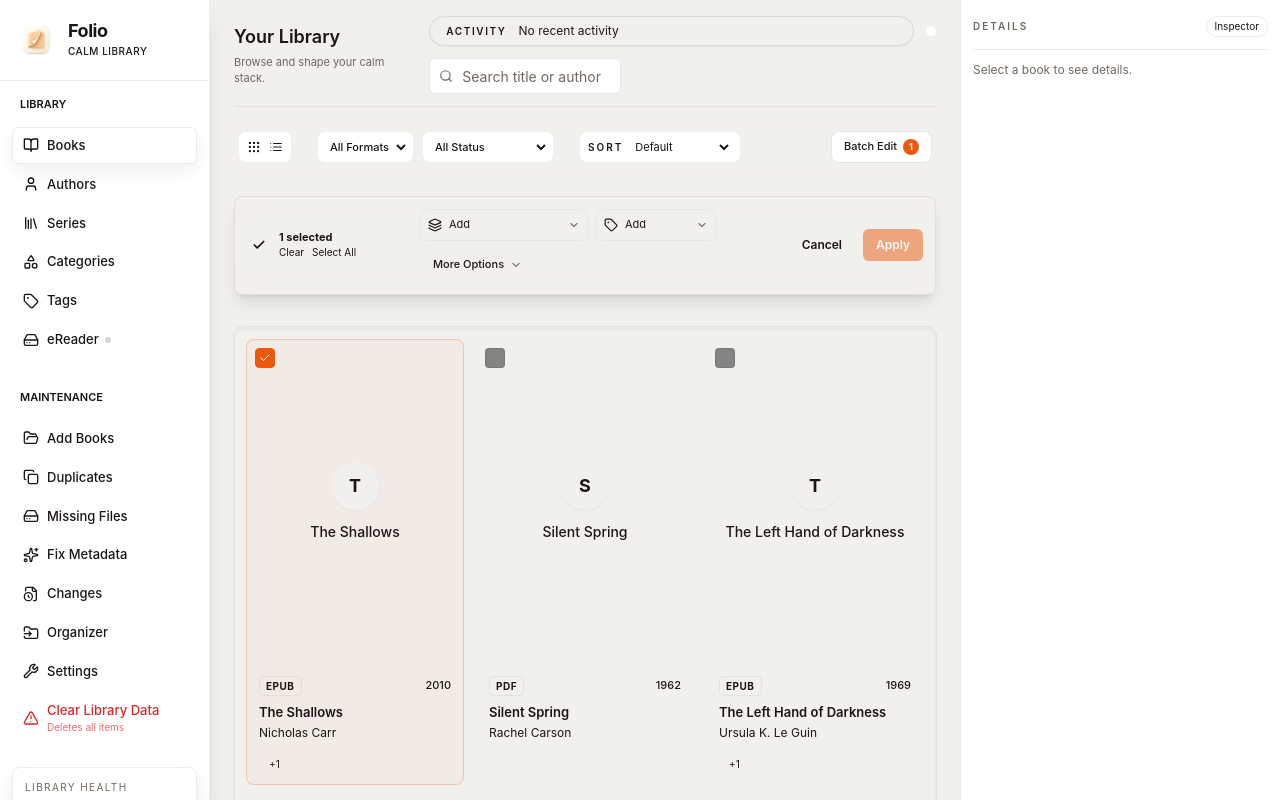
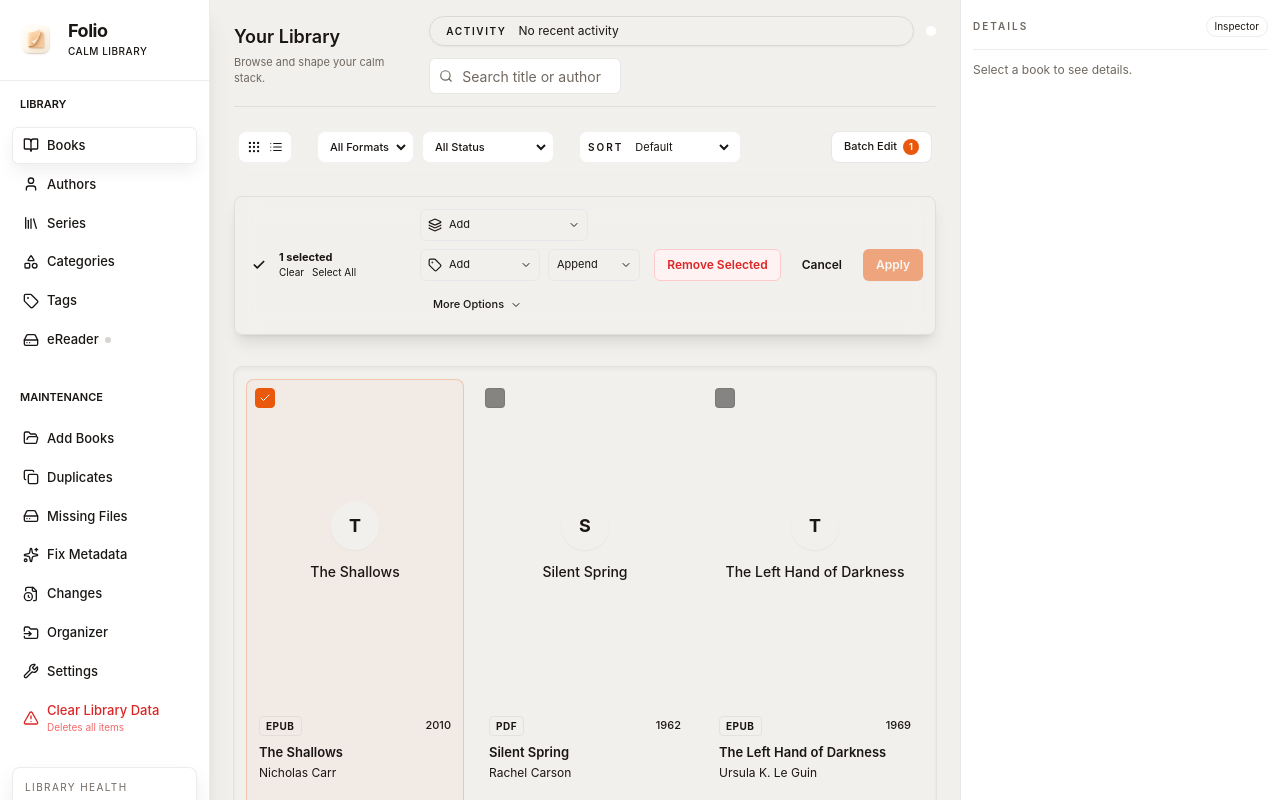
Before and after one commit to bkeetman/folio, a React (Vite) app in the folder apps/desktop/: page / in a window 1280 px wide. Both pictures are taken after a click on the button 265 px from the left and 219 px from the top of the page. Built offline with nearby package versions, Linux system fonts and the light colour scheme.

Commit message:
Add batch edit remove options

```diff
--- a/apps/desktop/src/App.tsx
+++ b/apps/desktop/src/App.tsx
@@ -1719,6 +1719,54 @@ function App() {
     }
   }, [refreshLibrary, refreshPendingChanges]);
 
+  const handleBatchRemoveItems = useCallback(
+    async (itemIds: string[]) => {
+      if (!isTauri() || itemIds.length === 0) return false;
+      const count = itemIds.length;
+      const noun = count === 1 ? "book" : "books";
+      const { confirm } = await import("@tauri-apps/plugin-dialog");
+      const confirmed = await confirm(
+        `Remove ${count} ${noun} from your library? This queues file deletes in Changes. Files are only deleted after Apply in Changes.`,
+        {
+          title: "Remove selected books",
+          kind: "warning",
+        }
+      );
+      if (!confirmed) {
+        return false;
+      }
+
+      setScanStatus(`Removing ${count} selected ${noun} from library...`);
+      try {
+        const { result: queued } = await runLibraryMutationPipeline(
+          () => invoke<number>("queue_remove_items", { itemIds }),
+          {
+            refreshLibrary: true,
+            refreshPendingChanges: true,
+          }
+        );
+        setSelectedBatchItemIds(new Set());
+        setSelectedItemId((previous) =>
+          previous && itemIds.includes(previous) ? null : previous
+        );
+        setScanStatus(
+          queued > 0
+            ? `Removed ${count} ${noun}. ${queued} file delete change(s) queued in Changes.`
+            : `Removed ${count} ${noun} from library.`
+        );
+        return true;
+      } catch (error) {
+        const message =
+          error instanceof Error
+            ? error.message
+            : String(error ?? "Could not remove selected books.");
+        setScanStatus(`Could not remove selected books: ${message}`);
+        return false;
+      }
+    },
+    [runLibraryMutationPipeline]
+  );
+
   useEffect(() => {
     if (view !== "edit") return;
     if (!selectedItemId) return;
@@ -1983,6 +2031,7 @@ function App() {
             onSetBatchSelection={handleSetBatchSelection}
             onClearBatchSelection={handleClearBatchSelection}
             onApplyBatchMetadata={handleApplyBatchMetadata}
+            onRemoveSelectedBooks={handleBatchRemoveItems}
             libraryFilter={libraryFilter}
             setLibraryFilter={setLibraryFilter}
             librarySort={librarySort}
--- a/apps/desktop/src/components/library/BatchOperationsBar.tsx
+++ b/apps/desktop/src/components/library/BatchOperationsBar.tsx
@@ -27,6 +27,7 @@ type BatchOperationsBarProps = {
     onSetBatchSelection: (ids: string[]) => void;
     onClearBatchSelection: () => void;
     onApplyBatchMetadata: (payload: BatchMetadataUpdatePayload) => Promise<void>;
+    onRemoveSelectedBooks: (itemIds: string[]) => Promise<boolean>;
     tags: Tag[];
     onClose: () => void;
 };
@@ -37,6 +38,7 @@ export function BatchOperationsBar({
     onSetBatchSelection,
     onClearBatchSelection,
     onApplyBatchMetadata,
+    onRemoveSelectedBooks,
     tags,
     onClose,
 }: BatchOperationsBarProps) {
@@ -46,6 +48,7 @@ export function BatchOperationsBar({
 
     // Batch State
     const [batchApplying, setBatchApplying] = useState(false);
+    const [batchRemoving, setBatchRemoving] = useState(false);
     const [batchCategories, setBatchCategories] = useState<string[]>([]);
     const [batchTagIds, setBatchTagIds] = useState<string[]>([]);
 
@@ -61,7 +64,7 @@ export function BatchOperationsBar({
     const [batchClearSeriesIndex, setBatchClearSeriesIndex] = useState(false);
     const [batchYearInput, setBatchYearInput] = useState("");
     const [batchClearPublishedYear, setBatchClearPublishedYear] = useState(false);
-    const [batchTagMode] = useState<BatchTagMode>("append");
+    const [batchTagMode, setBatchTagMode] = useState<BatchTagMode>("append");
     const [batchClearTags] = useState(false);
 
     // Computed
@@ -111,7 +114,7 @@ export function BatchOperationsBar({
         batchTagIds.length > 0;
 
     const handleApplyBatch = async () => {
-        if (batchApplying || selectedBatchCount === 0) return;
+        if (batchApplying || batchRemoving || selectedBatchCount === 0) return;
         if (!batchClearPublishedYear && parsedBatchYear.invalid) return;
         if (!batchClearSeriesIndex && parsedBatchSeriesIndex.invalid) return;
 
@@ -163,10 +166,24 @@ export function BatchOperationsBar({
             setBatchSeries("");
             setBatchSeriesIndexInput("");
             setBatchYearInput("");
+            setBatchTagMode("append");
             setShowAdvanced(false);
             onClose(); // Optional: close panel on success
         } finally {
             setBatchApplying(false);
+        }
+    };
+
+    const handleRemoveSelected = async () => {
+        if (batchApplying || batchRemoving || selectedBatchCount === 0) return;
+        setBatchRemoving(true);
+        try {
+            const removed = await onRemoveSelectedBooks(Array.from(selectedBatchItemIds));
+            if (removed) {
+                onClose();
+            }
+        } finally {
+            setBatchRemoving(false);
         }
     };
 
@@ -243,6 +260,19 @@ export function BatchOperationsBar({
                         <ChevronDown size={12} className="absolute right-2 text-app-ink-muted pointer-events-none" />
                     </div>
 
+                    <div className="group relative inline-flex items-center">
+                        <select
+                            value={batchTagMode}
+                            onChange={(e) => setBatchTagMode(e.target.value as BatchTagMode)}
+                            className="h-8 rounded-md border border-app-border-soft bg-app-bg px-2 pr-8 text-[11px] text-app-ink focus:border-app-accent focus:ring-1 focus:ring-app-accent outline-none appearance-none cursor-pointer hover:bg-app-surface-hover transition-colors min-w-[92px]"
+                        >
+                            <option value="append">{t("library.batchTagModeAppend")}</option>
+                            <option value="replace">{t("library.batchTagModeReplace")}</option>
+                            <option value="remove">{t("library.batchTagModeRemove")}</option>
+                        </select>
+                        <ChevronDown size={12} className="absolute right-2 text-app-ink-muted pointer-events-none" />
+                    </div>
+
                     <button
                         onClick={() => setShowAdvanced(!showAdvanced)}
                         className={cn(
@@ -265,8 +295,17 @@ export function BatchOperationsBar({
                         </span>
                     )}
                     <Button
+                        variant="danger"
+                        size="sm"
+                        disabled={selectedBatchCount === 0 || batchApplying || batchRemoving}
+                        onClick={() => void handleRemoveSelected()}
+                    >
+                        {batchRemoving ? "Removing..." : t("changes.removeSelected")}
+                    </Button>
+                    <Button
                         variant="ghost"
                         size="sm"
+                        disabled={batchApplying || batchRemoving}
                         onClick={() => {
                             setBatchCategories([]);
                             setBatchTagIds([]);
@@ -275,6 +314,7 @@ export function BatchOperationsBar({
                             setBatchSeries("");
                             setBatchSeriesIndexInput("");
                             setBatchYearInput("");
+                            setBatchTagMode("append");
                             setShowAdvanced(false);
                             onClose();
                         }}
@@ -284,7 +324,12 @@ export function BatchOperationsBar({
                     <Button
                         variant="primary"
                         size="sm"
-                        disabled={!hasBatchDraft || selectedBatchCount === 0 || batchApplying}
+                        disabled={
+                            !hasBatchDraft ||
+                            selectedBatchCount === 0 ||
+                            batchApplying ||
+                            batchRemoving
+                        }
                         onClick={() => void handleApplyBatch()}
                     >
                         {batchApplying ? t("library.saving") : t("library.apply")}
--- a/apps/desktop/src/sections/AppRoutes.tsx
+++ b/apps/desktop/src/sections/AppRoutes.tsx
@@ -58,6 +58,7 @@ type AppRoutesProps = {
   onSetBatchSelection: (ids: string[]) => void;
   onClearBatchSelection: () => void;
   onApplyBatchMetadata: (payload: BatchMetadataUpdatePayload) => Promise<void>;
+  onRemoveSelectedBooks: (itemIds: string[]) => Promise<boolean>;
   libraryFilter: LibraryFilter;
   setLibraryFilter: Dispatch<SetStateAction<LibraryFilter>>;
   librarySort: LibrarySort;
@@ -217,6 +218,7 @@ export function AppRoutes(props: AppRoutesProps) {
     onSetBatchSelection,
     onClearBatchSelection,
     onApplyBatchMetadata,
+    onRemoveSelectedBooks,
     libraryFilter,
     setLibraryFilter,
     librarySort,
@@ -381,6 +383,7 @@ export function AppRoutes(props: AppRoutesProps) {
           onSetBatchSelection={onSetBatchSelection}
           onClearBatchSelection={onClearBatchSelection}
           onApplyBatchMetadata={onApplyBatchMetadata}
+          onRemoveSelectedBooks={onRemoveSelectedBooks}
           libraryFilter={libraryFilter}
           setLibraryFilter={setLibraryFilter}
           librarySort={librarySort}
--- a/apps/desktop/src/sections/LibraryView.tsx
+++ b/apps/desktop/src/sections/LibraryView.tsx
@@ -24,6 +24,7 @@ type LibraryViewProps = {
   onSetBatchSelection: (ids: string[]) => void;
   onClearBatchSelection: () => void;
   onApplyBatchMetadata: (payload: BatchMetadataUpdatePayload) => Promise<void>;
+  onRemoveSelectedBooks: (itemIds: string[]) => Promise<boolean>;
   libraryFilter: LibraryFilter;
   setLibraryFilter: Dispatch<SetStateAction<LibraryFilter>>;
   librarySort: LibrarySort;
@@ -58,6 +59,7 @@ export function LibraryView({
   onSetBatchSelection,
   onClearBatchSelection,
   onApplyBatchMetadata,
+  onRemoveSelectedBooks,
   libraryFilter,
   setLibraryFilter,
   librarySort,
@@ -174,6 +176,7 @@ export function LibraryView({
             onSetBatchSelection={onSetBatchSelection}
             onClearBatchSelection={onClearBatchSelection}
             onApplyBatchMetadata={onApplyBatchMetadata}
+            onRemoveSelectedBooks={onRemoveSelectedBooks}
             tags={tags}
             onClose={() => setBatchPanelOpen(false)}
           />
```
Also changed, not shown: 1 other file (tests, documents, lock files or other folders).
